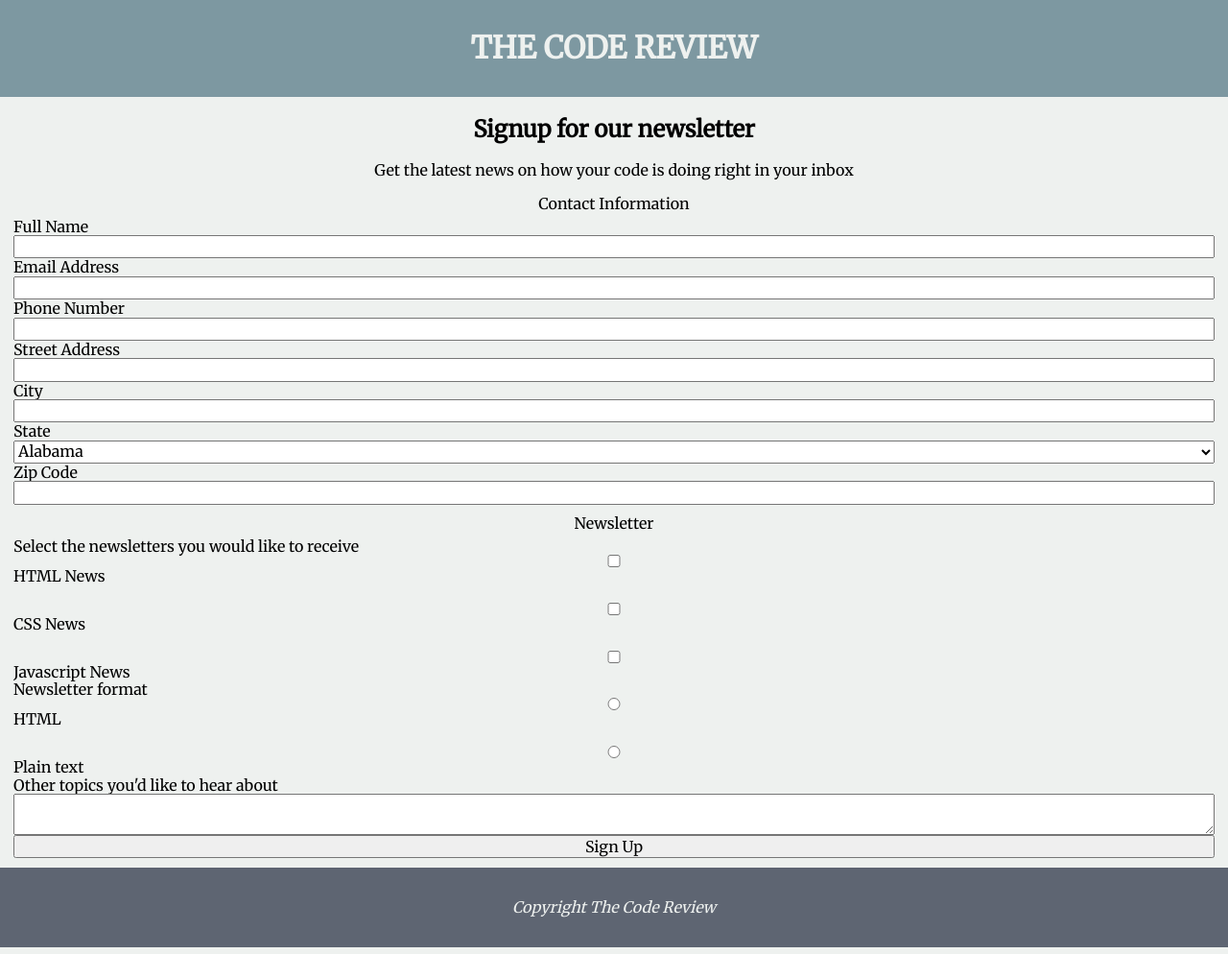
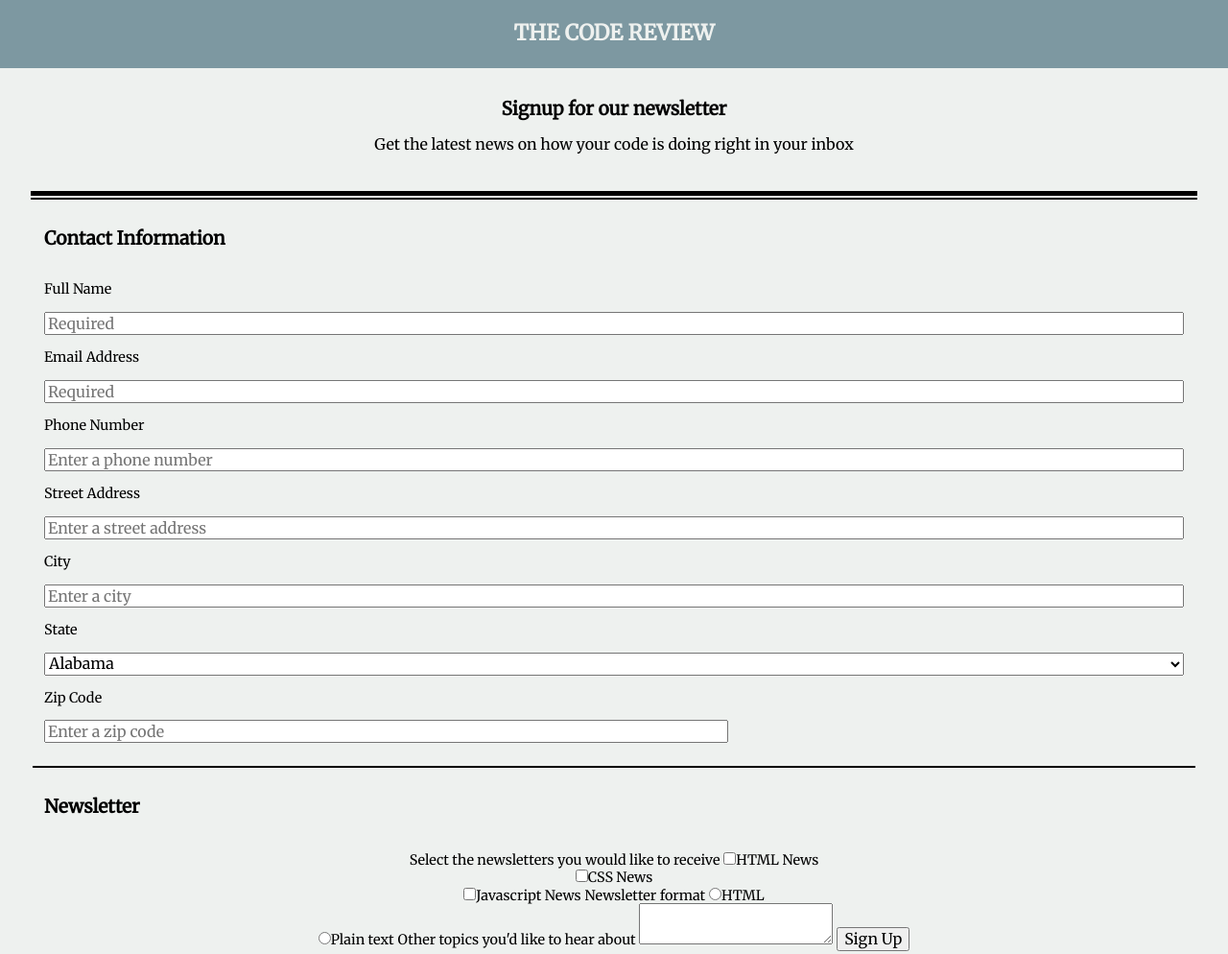
Before and after one commit to PaulinaAtienza/fewd-treehouse-project-3, a plain HTML site: page index.html in a window 1280 px wide. Shown: the top 994 px of the page at 96% size. Drawn offline with Linux system fonts and the light colour scheme.

Commit message:
Added styles, padding, and classes to match mockup

```diff
--- a/css/styles.css
+++ b/css/styles.css
@@ -11,6 +11,8 @@ body {
 h1 {
     background-color: #7d98a1;
     text-transform: uppercase;
+    font-size: 1.4em;
+    white-space: nowrap;
     margin: auto;
 }
 
@@ -20,16 +22,45 @@ footer {
     padding: 1em 2em;
 }
 
+header {
+    margin-bottom: 2px;
+}
+
+h2,
+legend {
+    font-size: 1.2em;
+}
+
+form {
+    border-top: 2px solid black;
+}
+
 fieldset {
     border: none;
 }
 
-label {
+legend,
+.contact label {
     text-align: left;
 }
 
-input {
+legend {
+    font-weight: 800;
+    padding-top: 1.5em;
+    padding-bottom: 1.5em;
+}
+
+label {
+    font-size: .9em;
+}
+
+.contact input:not([id="zip"]),
+select {
     width: 100%;
+}
+
+.contact input[id="zip"] {
+    width: 60%;
 }
 
 footer {
@@ -38,7 +69,29 @@ footer {
     font-style: italic;
 }
 
-.column {
+.intro {
+    padding-top: 1em;
+    padding-bottom: 1.5em;
+    border-bottom: 5px solid black;
+}
+
+.intro,
+.wrapper {
+    width: 95%;
+    margin: auto;
+}
+
+.contact {
     display: flex;
     flex-direction: column;
+    padding-bottom: 1.5em;
+    border-bottom: 2px solid black;
 }
+
+.contact label {
+    padding-bottom: 15px;
+}
+
+.contact label:not([for="name"]) {
+    padding-top: 15px;
+}
--- a/index.html
+++ b/index.html
@@ -11,24 +11,27 @@
   <body>
     <header>
         <h1>The Code Review</h1>
+        <div class="intro">
           <h2>Signup for our newsletter</h2>
           <p>Get the latest news on how your code is doing right in your inbox</p>
+        </div>
     </header>
+    <div class="wrapper">
       <form action="index.html" method="post">
-        <fieldset class="column">
+          <fieldset class="contact col">
               <legend>Contact Information</legend>
               <label for="name">Full Name</label>
-            <input required type="text" id="name" name="user_name">
+              <input required type="text" id="name" name="user_name" placeholder="Required">
               <label for="email">Email Address</label>
-            <input required type="email" id="email" name="user_email">
+              <input required type="email" id="email" name="user_email" placeholder="Required">
               <label for="phone">Phone Number</label>
-            <input type="tel" id="phone" name="user_phone">
+              <input type="tel" id="phone" name="user_phone" placeholder="Enter a phone number">
               <label for="address">Street Address</label>
-            <input type="text" id="address" name="user_address">
+              <input type="text" id="address" name="user_address" placeholder="Enter a street address">
               <label for="city">City</label>
-            <input type="text" id="city" name="user_city">
+              <input type="text" id="city" name="user_city" placeholder="Enter a city">
               <label for="state">State</label>
-            <select id="state" name="user_state">
+              <select id="state" name="user_state" placeholder="Choose State">
                   <option value="alabama">Alabama</option>
                   <option value="alaska">Alaska</option>
                   <option value="arizona">Arizona</option>
@@ -81,9 +84,9 @@
                   <option value="wyoming">Wyoming</option>
               </select>
               <label for="zip">Zip Code</label>
-            <input type="text" id="zip" name="user_zip">
+              <input type="text" id="zip" name="user_zip" placeholder="Enter a zip code">
           </fieldset>
-        <fieldset class="column">
+          <fieldset class="newsletter col">
               <legend>Newsletter</legend>
               <label>Select the newsletters you would like to receive</label>
               <input type="checkbox" id="html_news" value="newsletter_html" name="user_newsletter"><label for="html_news">HTML News</label><br>
@@ -97,6 +100,7 @@
               <button type="submit">Sign Up</button>
           </fieldset>
       </form>
+    </div>
     <footer>
         <p>Copyright The Code Review</p>
     </footer>
```
Lines whose indentation alone changed are shown as unchanged.
